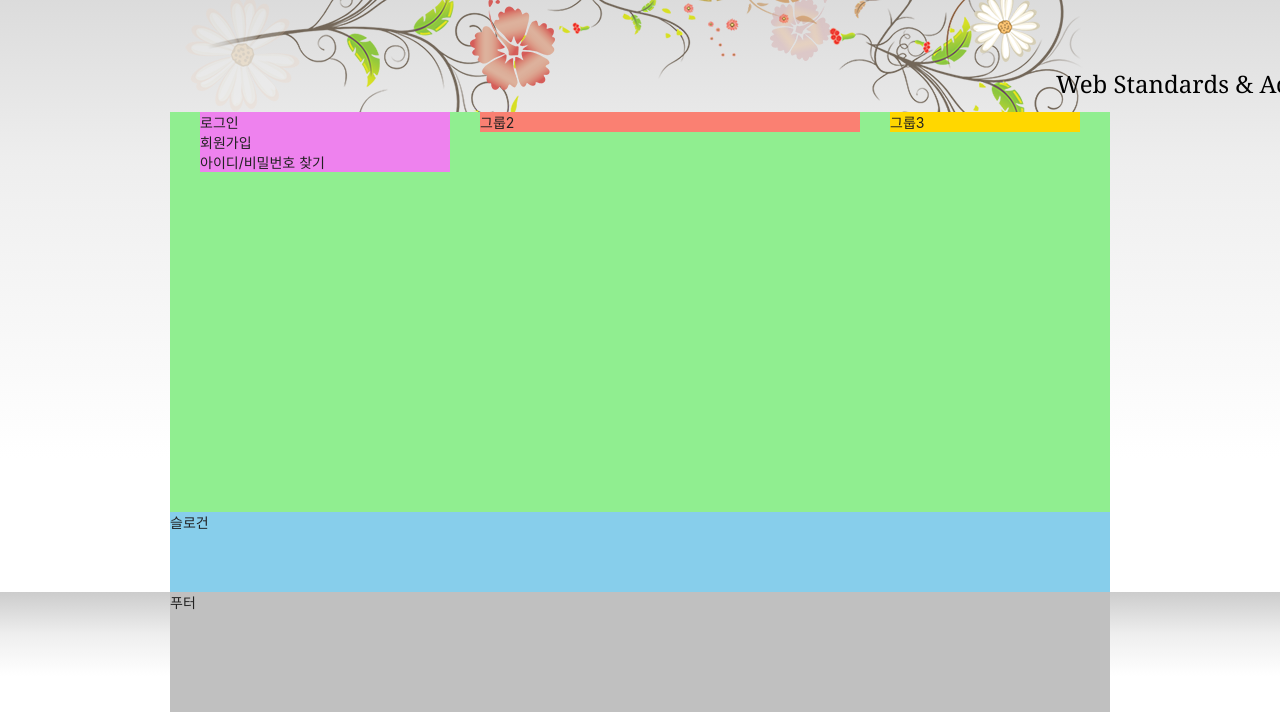
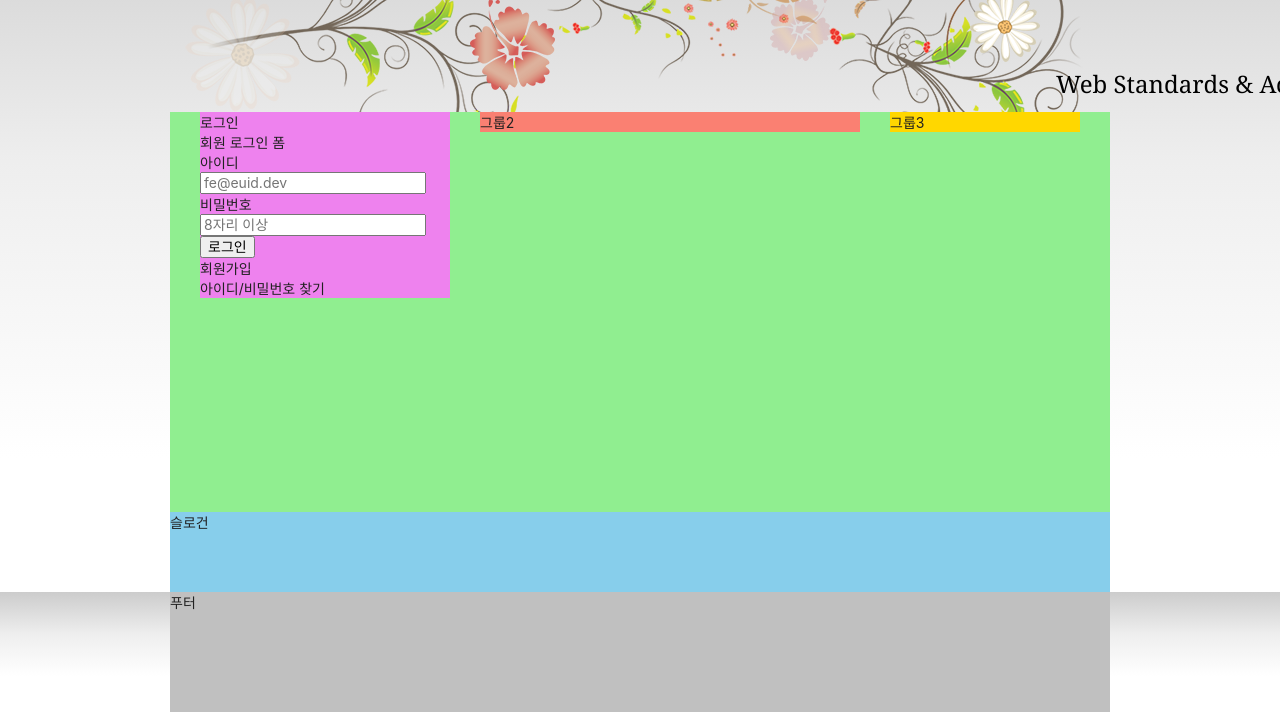
Before and after one commit to AnTaeYang/HTML5, a plain HTML site: page index.html in a window 1280 px wide. Shown: the part 135-847 px from the top of the page. Drawn offline with Linux system fonts and the light colour scheme; a web font is replaced by a local one.

Commit message:
로그인 마크업 완성

```diff
--- a/index.html
+++ b/index.html
@@ -139,7 +139,18 @@
     <div class="group group1">
       <section class="login">
         <h2 class="login-title">로그인</h2>
-        <form action="" class="login-form"></form>
+        <form method="POST" action="https://formspree.io/seulbinim@gmail.com" class="login-form">
+          <fieldset>
+            <legend>회원 로그인 폼</legend>
+            <div class="user-email">
+              <label for="userEmail">아이디</label><input type="email" id="userEmail" name="userEmail" placeholder="fe@euid.dev" required />
+            </div>
+            <div class="user-pw">
+              <label for="userPw">비밀번호</label><input type="password" id="userPw" name="userPw" placeholder="8자리 이상" required />
+            </div>
+            <button type="submit" class="login-button">로그인</button>
+          </fieldset>
+        </form>
         <ul class="sign">
           <li><a href="/">회원가입</a></li>
           <li><a href="/">아이디/비밀번호 찾기</a></li>
```
